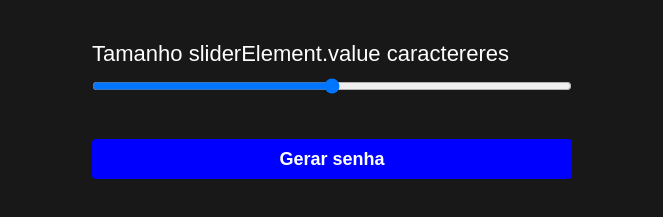
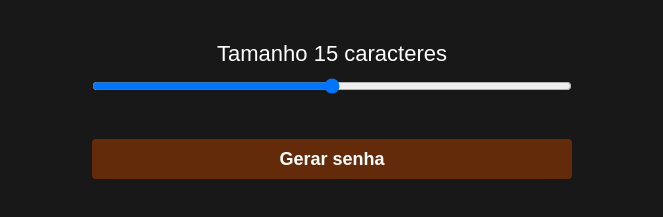
Before and after one commit to ArthurGrayt/Gerador-de-Senha, a plain HTML site: page index.html in a window 1280 px wide. Shown: the part 329-546 px from the top of the page, without its empty margins (308-971 px from the left). Drawn offline with Linux system fonts and the light colour scheme.

Commit message:
Correções gerais

```diff
--- a/index.html
+++ b/index.html
@@ -14,7 +14,7 @@
 <img class="logo" src="assets/logo.png" alt="Gerador de senhas logo"/>
 
 <main class="container-input">
-<span>Tamanho <span id="valor"></span> caractereres
+<span>Tamanho <span id="valor"></span> caracteres
 </span>
 
 <input id="slider"  class="slider" type="range" min="5" max="25" value="15">
--- a/script.js
+++ b/script.js
@@ -9,7 +9,7 @@ let containerPassword=document.querySelector("#container-password");
 let charset="abcdefghijklmnopqrstuvwxyzABCDEFGHIJKLMNOPQRSTUVWXYZ0123456789"
 let novaSenha="";
 
-sizePassword.innerHTML="sliderElement.value";
+sizePassword.innerHTML=15; // valor padrão para caracteres
 
 slider.oninput= function(){
     sizePassword.innerHTML=this.value;
--- a/style.css
+++ b/style.css
@@ -20,10 +20,12 @@ body{
     margin: bottom 24px;
 }
 .container-input{
+    text-align: center;
     max-width: 480px;
     margin: 14px 0;
 }
 .container-input span{
+
     color: white;
     font-size:22px;
 }
@@ -38,7 +40,7 @@ body{
 }
 .button-cta{
     height:40px;
-    background-color: blue;
+    background-color: rgb(100, 43, 10);
     border: 0;
     border-radius:4px;
     cursor: pointer;
```
